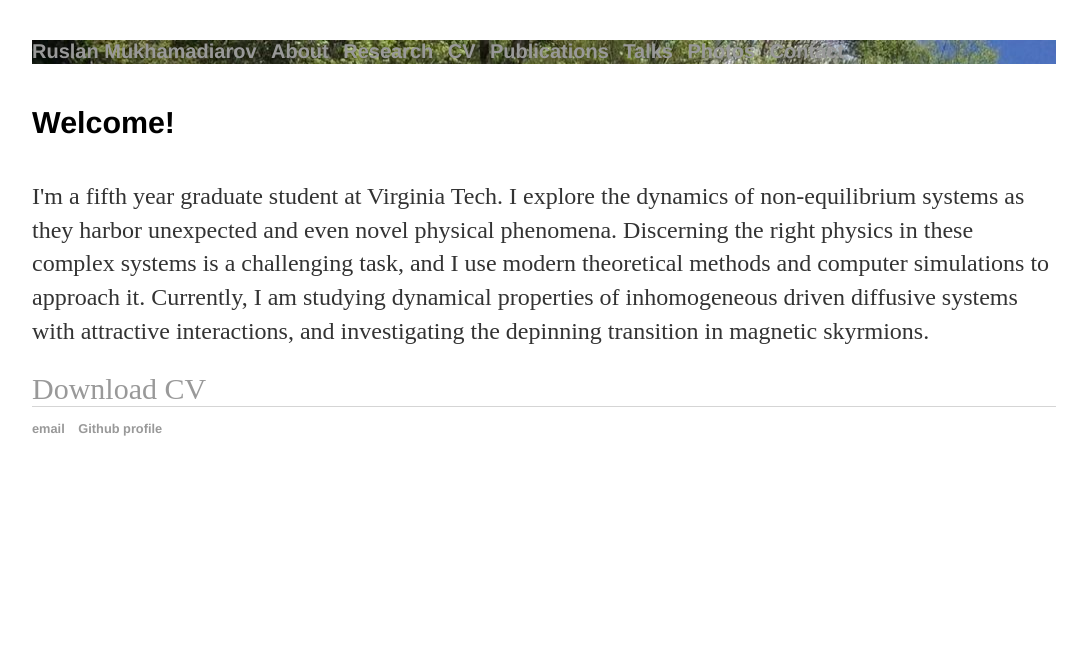
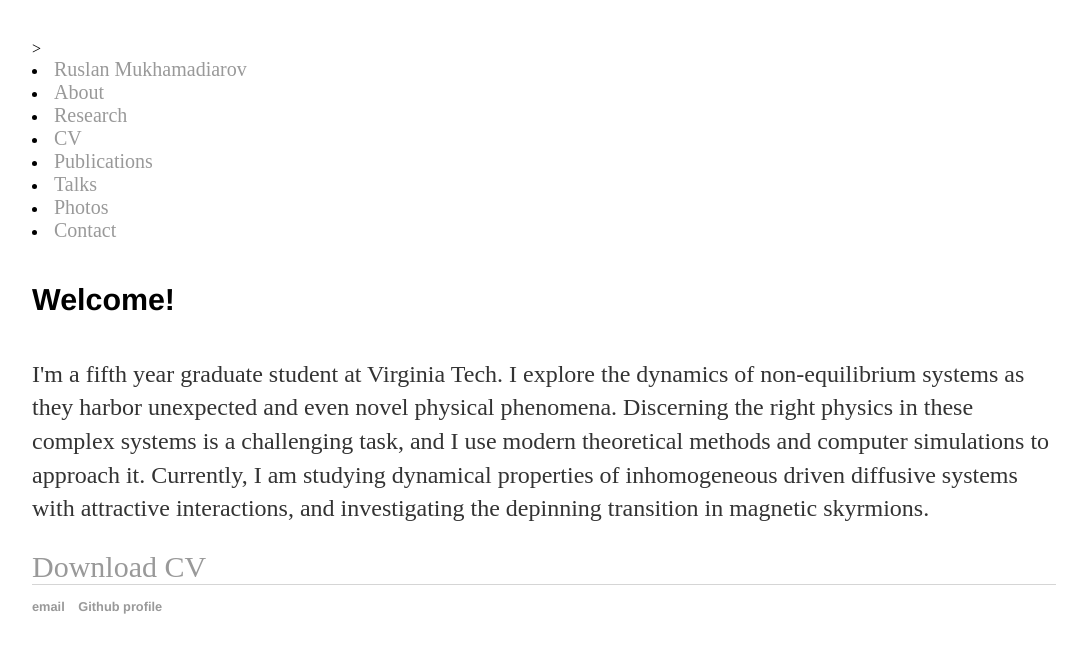
Before and after one commit to RusFortunat/mukhamadiarov, a Jekyll site: the page built from index.html, in a window 1280 px wide. Shown: the top 653 px of the page, without its empty margins (96-1183 px from the left). Built offline with Jekyll 4.4.1, drawn with Linux system fonts in a browser that asks for light colours.

Commit message:
Update default.html

```diff
--- a/_layouts/default.html
+++ b/_layouts/default.html
@@ -10,7 +10,7 @@
 
   <body>
     <nav>
-<ul style="background-image:url(extra_large_51ab97b7ebcff53a061cb094690c0669.jpg)" >
+<!<ul style="background-image:url(extra_large_51ab97b7ebcff53a061cb094690c0669.jpg)" >>
 <li><a style="font-size:20px" href="https://mukhamadiarov.com">Ruslan Mukhamadiarov</a></li>
 <li><a style="font-size:20px" href="/about">About</a></li>
 <li><a style="font-size:20px" href="/research">Research</a></li>
```
